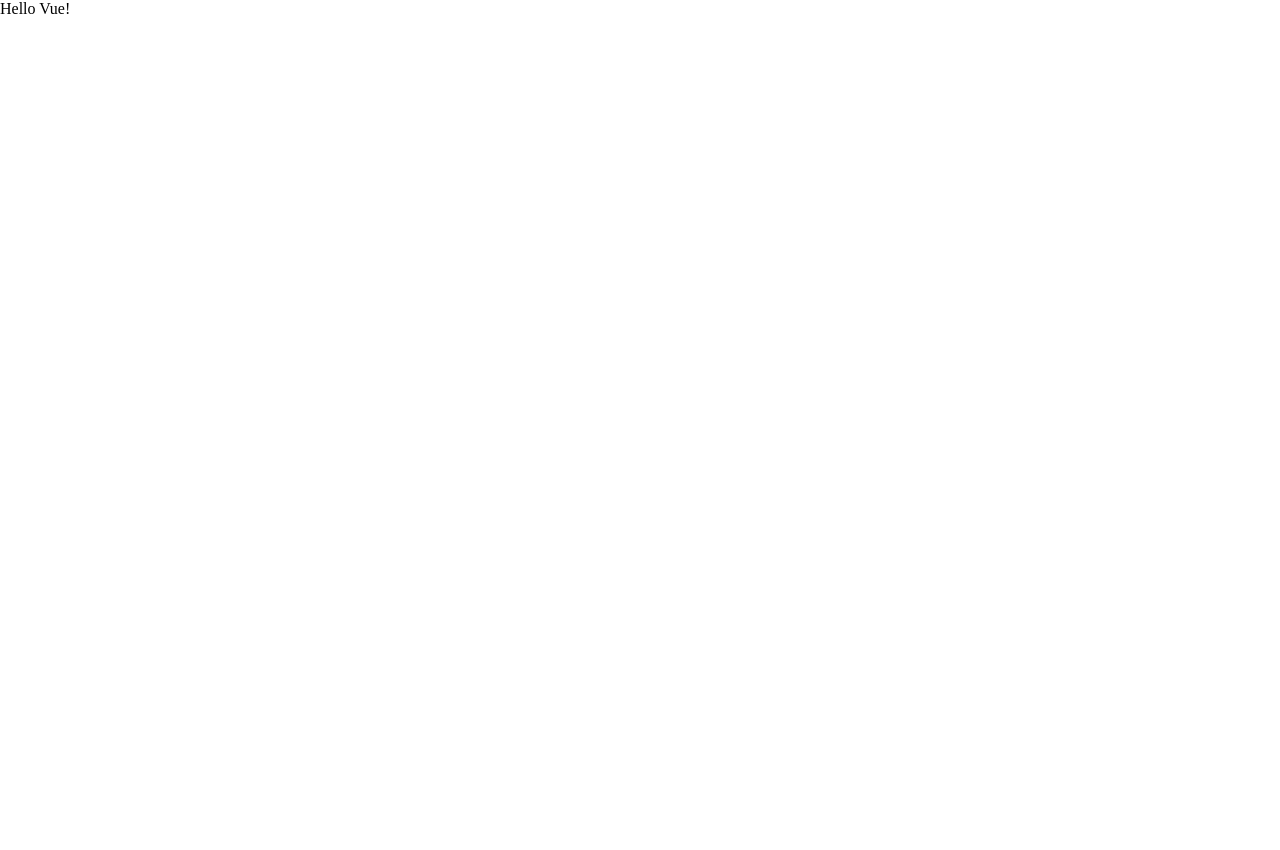
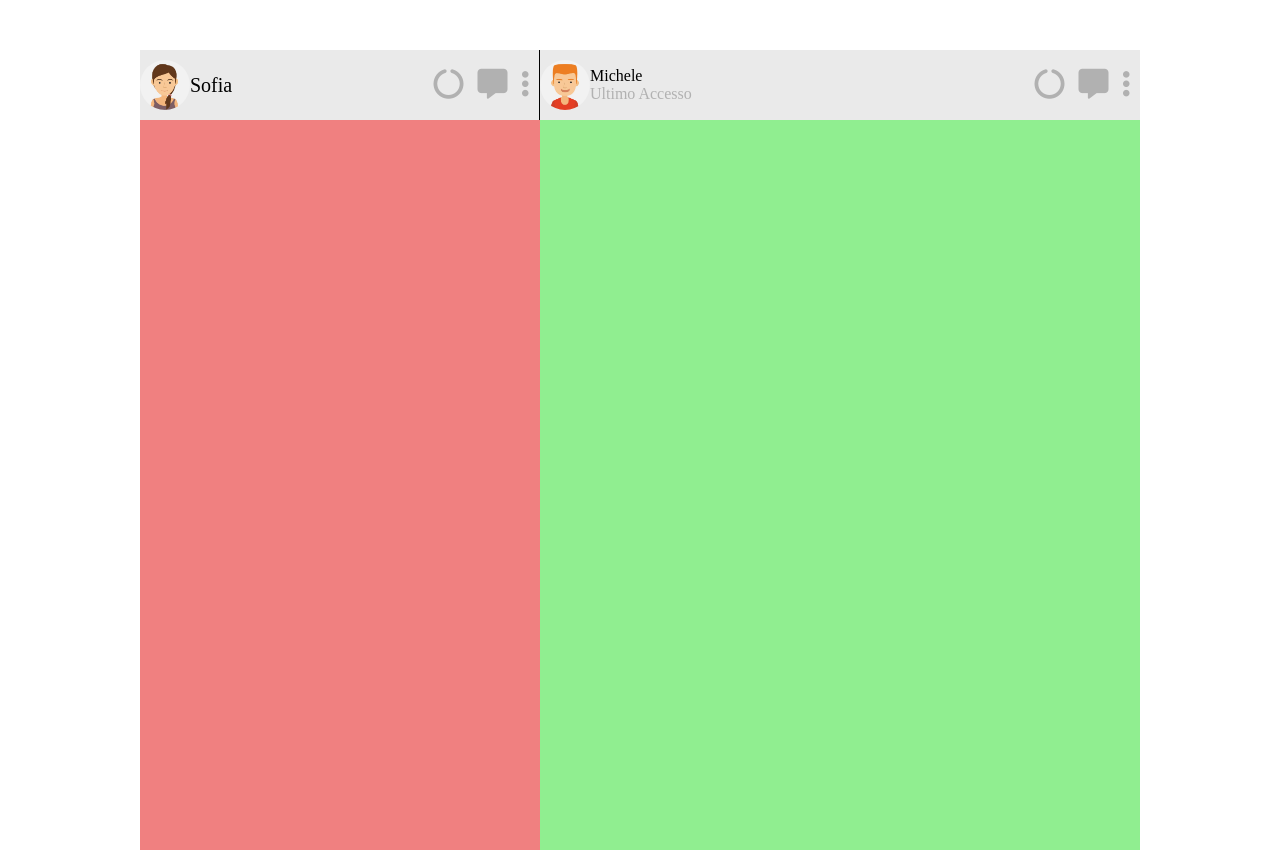
Before and after one commit to claudiopatti/vue-boolzapp, a plain HTML site: page index.html in a window 1280 px wide. Before the commit the page ends 800 px from the top, so only its background shows below. Drawn offline with nearby package versions, Linux system fonts and the light colour scheme.

Commit message:
header dei container fatti

```diff
--- a/css/style.css
+++ b/css/style.css
@@ -7,3 +7,70 @@ reset
     padding: 0;
     box-sizing: border-box;
 }
+
+/* general */
+
+.container {
+    width: 1000px;
+    height: 100vh;
+    margin: 0 auto;
+    margin-top: 50px;
+    background-color: aqua;
+    display: flex;
+}
+
+.chatContainer {
+    width: 40%;
+    height: 100%;
+    background-color: lightcoral;
+}
+
+.chatActiveContainer {
+    width: 60%;
+    height: 100%;
+    background-color: lightgreen;
+}
+
+.headerContainer {
+    height: 70px;
+    width: 100%;
+    display: flex;
+    justify-content: space-between;
+    align-items: center;
+    background-color: #eaeaea;
+}
+
+.headerContainerLeft {
+    border-right: 1px solid black ;
+
+}
+
+.headerContainer > :first-child {
+    display: flex;
+}
+
+.headerContainer > :first-child > span {
+    align-self: center;
+    font-size: 20px;
+}
+
+
+.imageChat {
+    width: 50px;
+    height: 50px;
+    border-radius: 50%;
+}
+
+.iconeFooter > * {
+    color: #b1b1b1;
+    font-size: 30px;
+    padding-right: 10px;
+}
+
+.footerChatContact {
+    align-self: center;
+}
+
+.footerChatContact > div {
+    color: #b1b1b1;
+}
--- a/index.html
+++ b/index.html
@@ -3,14 +3,75 @@
     <head>
         <meta charset="UTF-8">
         <meta name="viewport" content="width=device-width, initial-scale=1.0">
-        <title>template Vue</title>
+        <title>Boolzapp</title>
+
+        <!-- fontawesome  -->
+        <link rel="stylesheet" href="https://cdnjs.cloudflare.com/ajax/libs/font-awesome/6.5.2/css/all.min.css" integrity="sha512-SnH5WK+bZxgPHs44uWIX+LLJAJ9/2PkPKZ5QiAj6Ta86w+fsb2TkcmfRyVX3pBnMFcV7oQPJkl9QevSCWr3W6A==" crossorigin="anonymous" referrerpolicy="no-referrer" />
 
         <!-- css  -->
          <link rel="stylesheet" href="css/style.css">
     </head>
     <body>
 
-        <div id="app">{{ message }}</div>
+        <div class="container">
+
+            <div class="chatContainer">
+                <header class="headerContainer headerContainerLeft">
+                    <div >
+                        <img class="imageChat" src="img/avatar_io.jpg" alt="">
+                        <span> Sofia</span>
+
+                    </div>
+
+                    <div class="iconeFooter">
+                        <span><i class="fa-solid fa-circle-notch"></i></span>
+                        <span><i class="fa-solid fa-message"></i></span>
+                        <span><i class="fa-solid fa-ellipsis-vertical"></i></span>
+
+
+                    </div>
+
+                </header>
+
+                <main>
+
+                </main>
+
+            </div>
+
+            <div class="chatActiveContainer">
+                <header class="headerContainer">
+                    <div >
+                        <img class="imageChat" src="img/avatar_1.jpg" alt="">
+                        <div class="footerChatContact">
+                            <span> Michele</span>
+                            <div>Ultimo Accesso</div>
+
+                        </div>
+
+                    </div>
+
+                    <div class="iconeFooter">
+                        <span><i class="fa-solid fa-circle-notch"></i></span>
+                        <span><i class="fa-solid fa-message"></i></span>
+                        <span><i class="fa-solid fa-ellipsis-vertical"></i></span>
+
+
+                    </div>
+
+                </header>
+
+                <main>
+
+                </main>
+
+                <footer>
+
+                </footer>
+
+            </div>
+
+        </div>
 
 
         <script src="https://unpkg.com/vue@3/dist/vue.global.js"></script>
```
Also changed, not shown: img/avatar_1.jpg (added), img/avatar_2.jpg (added), img/avatar_3.jpg (added), img/avatar_4.jpg (added), img/avatar_5.jpg (added), img/avatar_6.jpg (added), img/avatar_7.jpg (added), img/avatar_8.jpg (added), img/avatar_io.jpg (added), img/mine.jpg (added).
